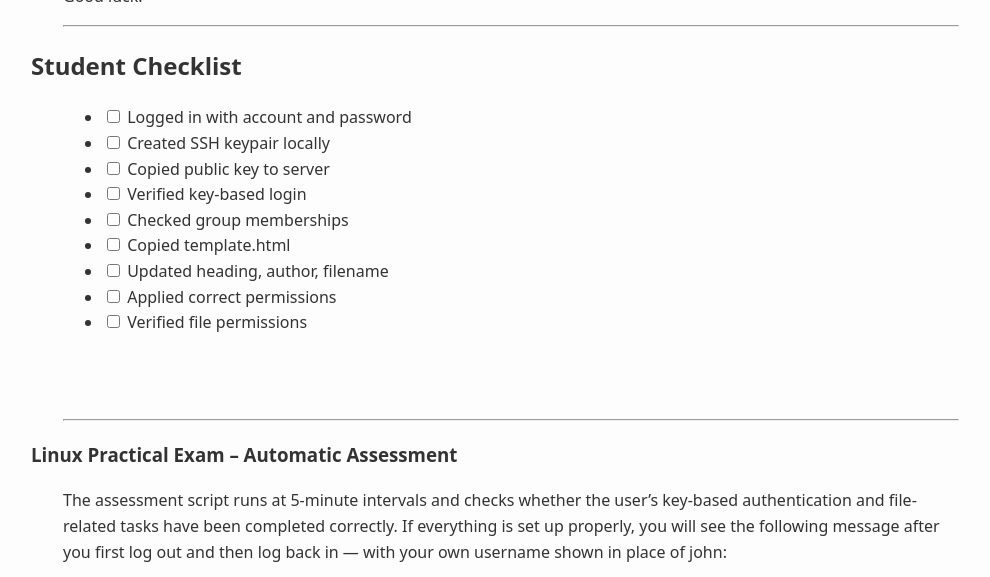
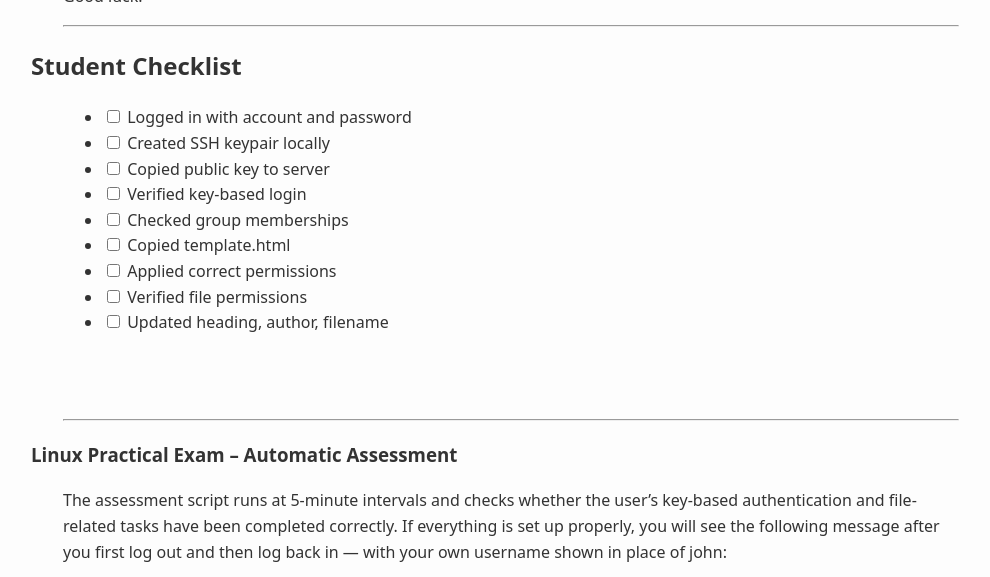
Before and after one commit to averkoc/lx, a Jekyll site: the page built from docs/practical_exam25.md, in a window 1280 px wide and 900 px high, scrolled down 2077 px, cut to the strip 0-577 px from the top of the window. Shown: the whole strip, without its empty margins (129-1119 px from the left). Built offline with Jekyll 4.4.1, drawn with Linux system fonts in a browser that asks for light colours.

```diff
--- a/docs/practical_exam25.md
+++ b/docs/practical_exam25.md
@@ -109,9 +109,9 @@ Good luck!
   <li><input type="checkbox"> Verified key-based login</li>
   <li><input type="checkbox"> Checked group memberships</li>
   <li><input type="checkbox"> Copied template.html</li>
-  <li><input type="checkbox"> Updated heading, author, filename</li>
   <li><input type="checkbox"> Applied correct permissions</li>
   <li><input type="checkbox"> Verified file permissions</li>
+  <li><input type="checkbox"> Updated heading, author, filename</li>
 </ul>
 <br><br>
 
```
